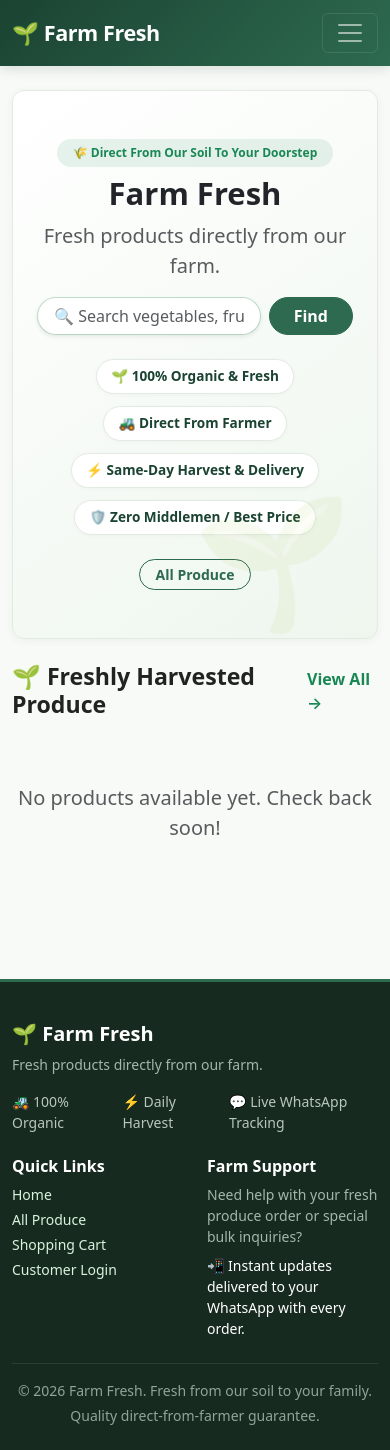
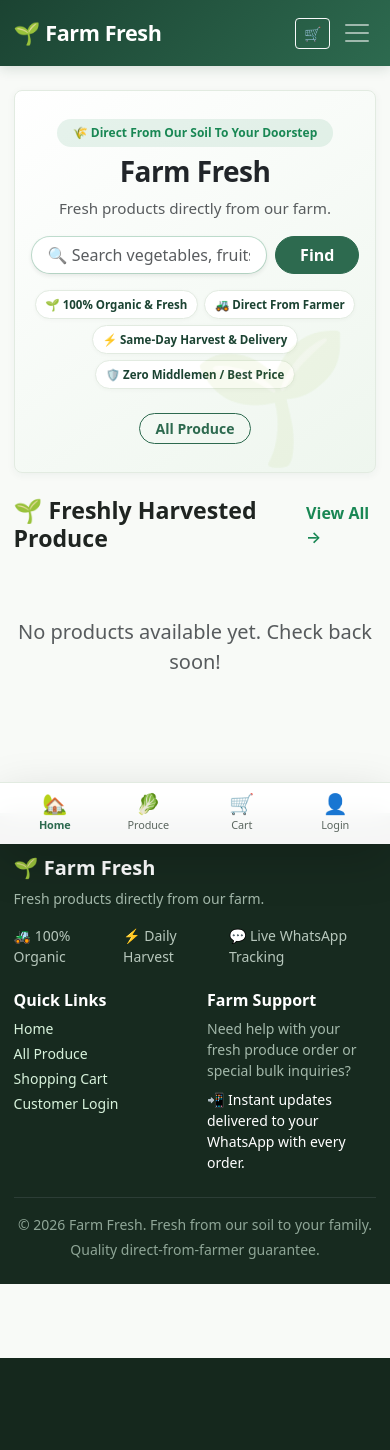
Before and after one commit to nisevaniseva9-hue/Farmstore, a Django app: page / in a window 390 px wide. After the commit the page ends 1358 px from the top, so only its background shows below. Run offline with Django 5.2, Linux system fonts and the light colour scheme; data that the repository does not hold is empty.

Commit message:
Complete mobile-first UI upgrade: bottom navigation, 2-column product grid, responsive tables, and touch optimizations

```diff
--- a/static/css/site.css
+++ b/static/css/site.css
@@ -366,3 +366,182 @@ footer a:hover {
     color: #ffffff;
     text-decoration: underline;
 }
+
+/* ==========================================================================
+   Mobile-First & Touchscreen Optimization (Screens < 768px & < 576px)
+   ========================================================================== */
+
+/* Prevent double-tap zoom delay on touch buttons */
+.btn, .nav-link, .mobile-nav-item {
+    touch-action: manipulation;
+}
+
+/* Mobile App Bottom Navigation Bar */
+.mobile-bottom-nav {
+    height: 62px;
+    z-index: 1040;
+    background: rgba(255, 255, 255, 0.96) !important;
+    backdrop-filter: blur(12px);
+    -webkit-backdrop-filter: blur(12px);
+    border-top: 1px solid var(--farm-border) !important;
+    padding: 0 0.5rem;
+}
+
+.mobile-nav-item {
+    color: var(--farm-muted);
+    flex: 1;
+    display: flex;
+    flex-direction: column;
+    align-items: center;
+    justify-content: center;
+    height: 100%;
+    font-size: 0.72rem;
+    font-weight: 500;
+    transition: color 0.15s ease;
+    padding: 4px 0;
+}
+
+.mobile-nav-item.active, .mobile-nav-item:hover {
+    color: var(--farm-primary-light);
+    font-weight: 700;
+}
+
+.mobile-nav-icon {
+    font-size: 1.25rem;
+    line-height: 1.1;
+    position: relative;
+    display: inline-block;
+}
+
+.mobile-nav-label {
+    font-size: 0.68rem;
+    margin-top: 2px;
+    letter-spacing: -0.01em;
+}
+
+.mobile-cart-badge {
+    top: 0 !important;
+    right: -12px !important;
+    font-size: 0.6rem !important;
+    padding: 0.25em 0.5em !important;
+    background-color: var(--farm-accent) !important;
+}
+
+@media (max-width: 767.98px) {
+    /* Provide clearance at page bottom for the fixed mobile bottom bar */
+    body {
+        padding-bottom: 74px;
+    }
+
+    /* Prevent auto-zooming in iOS Safari when tapping input fields */
+    input[type="text"],
+    input[type="number"],
+    input[type="email"],
+    input[type="password"],
+    input[type="tel"],
+    select,
+    textarea {
+        font-size: 16px !important;
+    }
+
+    /* Full-width primary action buttons on mobile */
+    .btn-mobile-block {
+        width: 100% !important;
+    }
+
+    /* Compact container padding */
+    .container {
+        padding-left: 0.85rem;
+        padding-right: 0.85rem;
+    }
+}
+
+@media (max-width: 575.98px) {
+    /* Hero section scaling */
+    .farm-hero {
+        padding: 1.75rem 1rem;
+        border-radius: var(--farm-radius-sm);
+    }
+
+    .farm-hero h1 {
+        font-size: 1.75rem;
+        letter-spacing: -0.02em;
+    }
+
+    .farm-hero .lead {
+        font-size: 0.95rem;
+    }
+
+    .trust-badges {
+        gap: 0.4rem;
+        margin-top: 1rem;
+    }
+
+    .trust-badge-item {
+        font-size: 0.72rem;
+        padding: 0.3rem 0.6rem;
+    }
+
+    /* 2-Column Product Grid Tuning */
+    .card-img-wrapper {
+        height: 125px;
+    }
+
+    .product-card .card-body {
+        padding: 0.6rem !important;
+    }
+
+    .product-card .product-title {
+        font-size: 0.84rem;
+        line-height: 1.25;
+        height: 2.5em;
+        display: -webkit-box;
+        -webkit-line-clamp: 2;
+        -webkit-box-orient: vertical;
+        overflow: hidden;
+    }
+
+    .product-card .price-tag {
+        font-size: 0.95rem;
+    }
+
+    .product-card .price-unit {
+        font-size: 0.7rem;
+    }
+
+    .badge-in-stock, .badge-low-stock, .badge-out-of-stock {
+        font-size: 0.65rem;
+        padding: 0.2em 0.5em;
+    }
+
+    /* Compact Visual Order Stepper */
+    .order-stepper-container {
+        padding: 1rem 0.5rem;
+        margin-bottom: 1.25rem;
+    }
+
+    .order-stepper::before, .stepper-progress-fill {
+        top: 14px;
+        height: 3px;
+        left: 18px;
+        right: 18px;
+    }
+
+    .stepper-circle {
+        width: 28px;
+        height: 28px;
+        font-size: 0.75rem;
+        border-width: 2px;
+        margin-bottom: 0.25rem;
+    }
+
+    .stepper-label {
+        font-size: 0.62rem;
+        line-height: 1.15;
+    }
+
+    /* Tables: ensure smooth horizontal touch scrolling */
+    .table-responsive {
+        -webkit-overflow-scrolling: touch;
+    }
+}
--- a/templates/base.html
+++ b/templates/base.html
@@ -22,6 +22,8 @@
 
     {% include "partials/footer.html" %}
 
+    {% include "partials/bottom_nav.html" %}
+
     <script src="https://cdn.jsdelivr.net/npm/bootstrap@5.3.3/dist/js/bootstrap.bundle.min.js"></script>
     <script src="{% static 'js/site.js' %}"></script>
     {% block extra_js %}{% endblock %}
--- a/templates/cart/cart_detail.html
+++ b/templates/cart/cart_detail.html
@@ -6,6 +6,7 @@
 {% if cart|length > 0 %}
 <div class="row">
     <div class="col-md-8">
+        <div class="table-responsive">
             <table class="table align-middle">
                 <thead><tr><th>Product</th><th>Price</th><th>Quantity</th><th>Subtotal</th><th></th></tr></thead>
                 <tbody>
@@ -14,6 +15,7 @@
                     {% endfor %}
                 </tbody>
             </table>
+        </div>
         <form method="post" action="{% url 'orders:cart_clear' %}">
             {% csrf_token %}
             <button type="submit" class="btn btn-outline-secondary btn-sm">Clear Cart</button>
--- a/templates/catalog/product_list.html
+++ b/templates/catalog/product_list.html
@@ -30,7 +30,7 @@
     <p class="text-muted mb-3">Showing results for: <strong>"{{ query }}"</strong> <a href="{% url 'catalog:product_list' %}" class="text-danger small ms-2 text-decoration-none">✕ Clear</a></p>
 {% endif %}
 
-<div class="row row-cols-1 row-cols-sm-2 row-cols-md-3 row-cols-lg-4 g-4">
+<div class="row row-cols-2 row-cols-md-3 row-cols-lg-4 g-2 g-md-4">
     {% for product in page_obj %}
         {% include "partials/product_card.html" %}
     {% empty %}
--- a/templates/checkout/checkout.html
+++ b/templates/checkout/checkout.html
@@ -30,7 +30,7 @@
                 </div>
             </div>
 
-            <button type="submit" class="btn btn-success btn-lg px-4 py-2 shadow-sm">🌱 Confirm & Place Order</button>
+            <button type="submit" class="btn btn-success btn-lg w-100 py-3 shadow-sm fw-bold">🌱 Confirm & Place Order</button>
         </form>
     </div>
     <div class="col-md-5">
--- a/templates/farmer/dashboard.html
+++ b/templates/farmer/dashboard.html
@@ -86,7 +86,7 @@
             </div>
         </div>
 
-        <h4 class="mb-3">Recent Orders</h4>
+        <div class="table-responsive">
             <table class="table">
                 <thead><tr><th>Order #</th><th>Customer</th><th>Status</th><th>Total</th><th></th></tr></thead>
                 <tbody>
@@ -105,4 +105,5 @@
             </table>
         </div>
     </div>
+</div>
 {% endblock %}
--- a/templates/farmer/notifications/list.html
+++ b/templates/farmer/notifications/list.html
@@ -10,6 +10,7 @@
                 💬 Open WhatsApp Simulator & Test Tool
             </a>
         </div>
+        <div class="table-responsive">
             <table class="table table-striped align-middle">
                 <thead><tr><th>Date</th><th>Type</th><th>To</th><th>Related</th><th>Status</th><th>Error</th></tr></thead>
                 <tbody>
@@ -47,4 +48,5 @@
             </table>
         </div>
     </div>
+</div>
 {% endblock %}
--- a/templates/farmer/orders/order_detail.html
+++ b/templates/farmer/orders/order_detail.html
@@ -22,6 +22,7 @@
                 <p>{{ order.delivery_city }}, {{ order.delivery_state }} - {{ order.delivery_postal_code }}</p>
 
                 <h5 class="mt-4">Items</h5>
+                <div class="table-responsive">
                     <table class="table">
                         <thead><tr><th>Product</th><th>Price</th><th>Qty</th><th>Total</th></tr></thead>
                         <tbody>
@@ -38,6 +39,7 @@
                             <tr><td colspan="3" class="text-end fw-bold">Total</td><td class="fw-bold">₹{{ order.total }}</td></tr>
                         </tfoot>
                     </table>
+                </div>
 
                 <h5 class="mt-4">Status History</h5>
                 <ul class="list-group mb-4">
--- a/templates/farmer/orders/order_list.html
+++ b/templates/farmer/orders/order_list.html
@@ -17,6 +17,7 @@
             </li>
         </ul>
 
+        <div class="table-responsive">
             <table class="table align-middle">
                 <thead><tr><th>Order #</th><th>Customer</th><th>Date</th><th>Status</th><th>Payment</th><th>Total</th><th></th></tr></thead>
                 <tbody>
@@ -37,4 +38,5 @@
             </table>
         </div>
     </div>
+</div>
 {% endblock %}
--- a/templates/home.html
+++ b/templates/home.html
@@ -45,7 +45,7 @@
     <a href="{% url 'catalog:product_list' %}" class="text-success text-decoration-none fw-semibold">View All &rarr;</a>
 </div>
 
-<div class="row row-cols-1 row-cols-sm-2 row-cols-md-3 row-cols-lg-4 g-4">
+<div class="row row-cols-2 row-cols-md-3 row-cols-lg-4 g-2 g-md-4">
     {% for product in featured_products %}
         {% include "partials/product_card.html" %}
     {% empty %}
--- a/templates/orders/order_detail.html
+++ b/templates/orders/order_detail.html
@@ -11,6 +11,7 @@
 <div class="row">
     <div class="col-md-7">
         <h5>Items</h5>
+        <div class="table-responsive">
             <table class="table">
                 <thead><tr><th>Product</th><th>Price</th><th>Qty</th><th>Total</th></tr></thead>
                 <tbody>
@@ -24,6 +25,7 @@
                     {% endfor %}
                 </tbody>
             </table>
+        </div>
 
         <h5 class="mt-4">Status History</h5>
         <ul class="list-group">
--- a/templates/orders/order_list.html
+++ b/templates/orders/order_list.html
@@ -3,6 +3,7 @@
 {% block content %}
 <h2 class="mb-4">My Orders</h2>
 {% if orders %}
+<div class="table-responsive">
     <table class="table align-middle">
         <thead><tr><th>Order #</th><th>Date</th><th>Status</th><th>Payment</th><th>Total</th><th></th></tr></thead>
         <tbody>
@@ -18,6 +19,7 @@
             {% endfor %}
         </tbody>
     </table>
+</div>
 {% else %}
     <p class="text-muted">You haven't placed any orders yet.</p>
     <a href="{% url 'catalog:product_list' %}" class="btn btn-success">Browse Products</a>
--- /dev/null
+++ b/templates/partials/bottom_nav.html
@@ -0,0 +1,47 @@
+<!-- Mobile App-Style Bottom Navigation Bar (Visible only on mobile/tablet screens < 768px) -->
+<nav class="mobile-bottom-nav d-flex d-md-none justify-content-around align-items-center fixed-bottom bg-white border-top shadow-lg py-2">
+    <a href="{% url 'home' %}" class="mobile-nav-item text-center text-decoration-none {% if request.resolver_match.url_name == 'home' %}active{% endif %}">
+        <div class="mobile-nav-icon">🏡</div>
+        <div class="mobile-nav-label">Home</div>
+    </a>
+
+    <a href="{% url 'catalog:product_list' %}" class="mobile-nav-item text-center text-decoration-none {% if 'catalog' in request.resolver_match.namespaces or request.resolver_match.url_name == 'product_list' %}active{% endif %}">
+        <div class="mobile-nav-icon">🥬</div>
+        <div class="mobile-nav-label">Produce</div>
+    </a>
+
+    <a href="{% url 'orders:cart_detail' %}" class="mobile-nav-item text-center text-decoration-none position-relative {% if request.resolver_match.url_name == 'cart_detail' %}active{% endif %}">
+        <div class="mobile-nav-icon">
+            🛒
+            {% if CART_ITEM_COUNT %}
+                <span class="mobile-cart-badge position-absolute translate-middle badge rounded-pill bg-danger">
+                    {{ CART_ITEM_COUNT }}
+                </span>
+            {% endif %}
+        </div>
+        <div class="mobile-nav-label">Cart</div>
+    </a>
+
+    {% if user.is_authenticated %}
+        {% if user.is_farmer %}
+            <a href="{% url 'farmer_orders:dashboard' %}" class="mobile-nav-item text-center text-decoration-none {% if 'farmer' in request.resolver_match.namespaces %}active{% endif %}">
+                <div class="mobile-nav-icon">🚜</div>
+                <div class="mobile-nav-label">Farmer</div>
+            </a>
+        {% else %}
+            <a href="{% url 'orders:order_list' %}" class="mobile-nav-item text-center text-decoration-none {% if request.resolver_match.url_name == 'order_list' %}active{% endif %}">
+                <div class="mobile-nav-icon">📦</div>
+                <div class="mobile-nav-label">Orders</div>
+            </a>
+            <a href="{% url 'accounts:profile' %}" class="mobile-nav-item text-center text-decoration-none {% if request.resolver_match.url_name == 'profile' %}active{% endif %}">
+                <div class="mobile-nav-icon">👤</div>
+                <div class="mobile-nav-label">Profile</div>
+            </a>
+        {% endif %}
+    {% else %}
+        <a href="{% url 'accounts:login' %}" class="mobile-nav-item text-center text-decoration-none {% if request.resolver_match.url_name == 'login' %}active{% endif %}">
+            <div class="mobile-nav-icon">👤</div>
+            <div class="mobile-nav-label">Login</div>
+        </a>
+    {% endif %}
+</nav>
--- a/templates/partials/navbar.html
+++ b/templates/partials/navbar.html
@@ -1,9 +1,22 @@
-<nav class="navbar navbar-expand-lg navbar-dark bg-success">
+<nav class="navbar navbar-expand-lg navbar-dark bg-success sticky-top">
     <div class="container">
         <a class="navbar-brand fw-bold" href="{% url 'home' %}">🌱 {{ FARM_NAME }}</a>
-        <button class="navbar-toggler" type="button" data-bs-toggle="collapse" data-bs-target="#navMain">
-            <span class="navbar-toggler-icon"></span>
-        </button>
+
+        <!-- Mobile Header Actions (Visible on screens < 992px) -->
+        <div class="d-flex align-items-center gap-2 d-lg-none">
+            <a href="{% url 'orders:cart_detail' %}" class="btn btn-outline-light btn-sm position-relative px-2 py-1" aria-label="Cart">
+                🛒
+                {% if CART_ITEM_COUNT %}
+                    <span class="position-absolute top-0 start-100 translate-middle badge rounded-pill bg-warning text-dark" style="font-size: 0.65rem;">
+                        {{ CART_ITEM_COUNT }}
+                    </span>
+                {% endif %}
+            </a>
+            <button class="navbar-toggler border-0 p-1" type="button" data-bs-toggle="collapse" data-bs-target="#navMain" aria-label="Toggle navigation">
+                <span class="navbar-toggler-icon"></span>
+            </button>
+        </div>
+
         <div class="collapse navbar-collapse" id="navMain">
             <ul class="navbar-nav me-auto mb-2 mb-lg-0">
                 <li class="nav-item"><a class="nav-link" href="{% url 'home' %}">Home</a></li>
```
Also changed, not shown: templates/partials/product_card.html (+13 -13 lines). Lines whose indentation alone changed are shown as unchanged.
